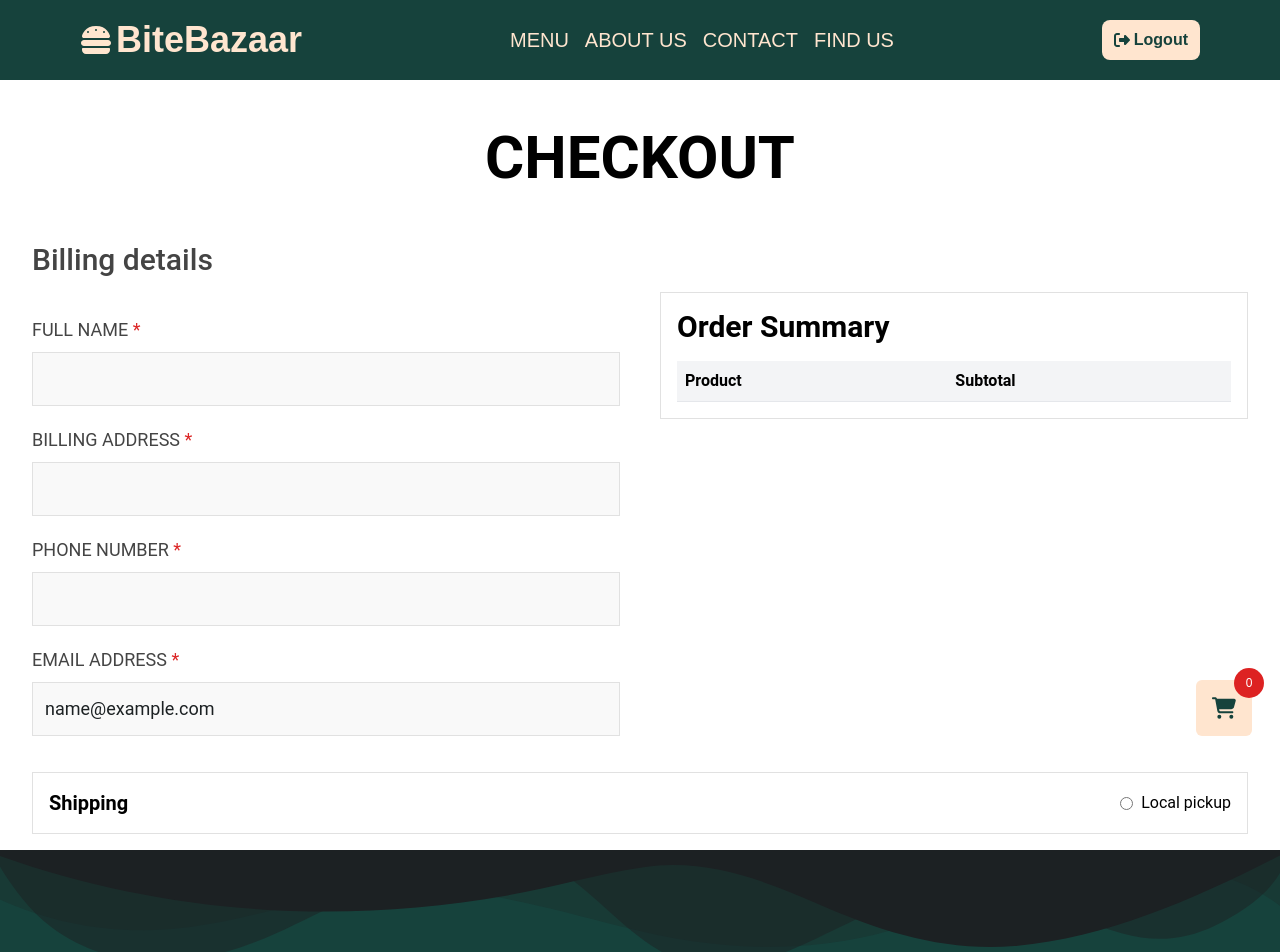
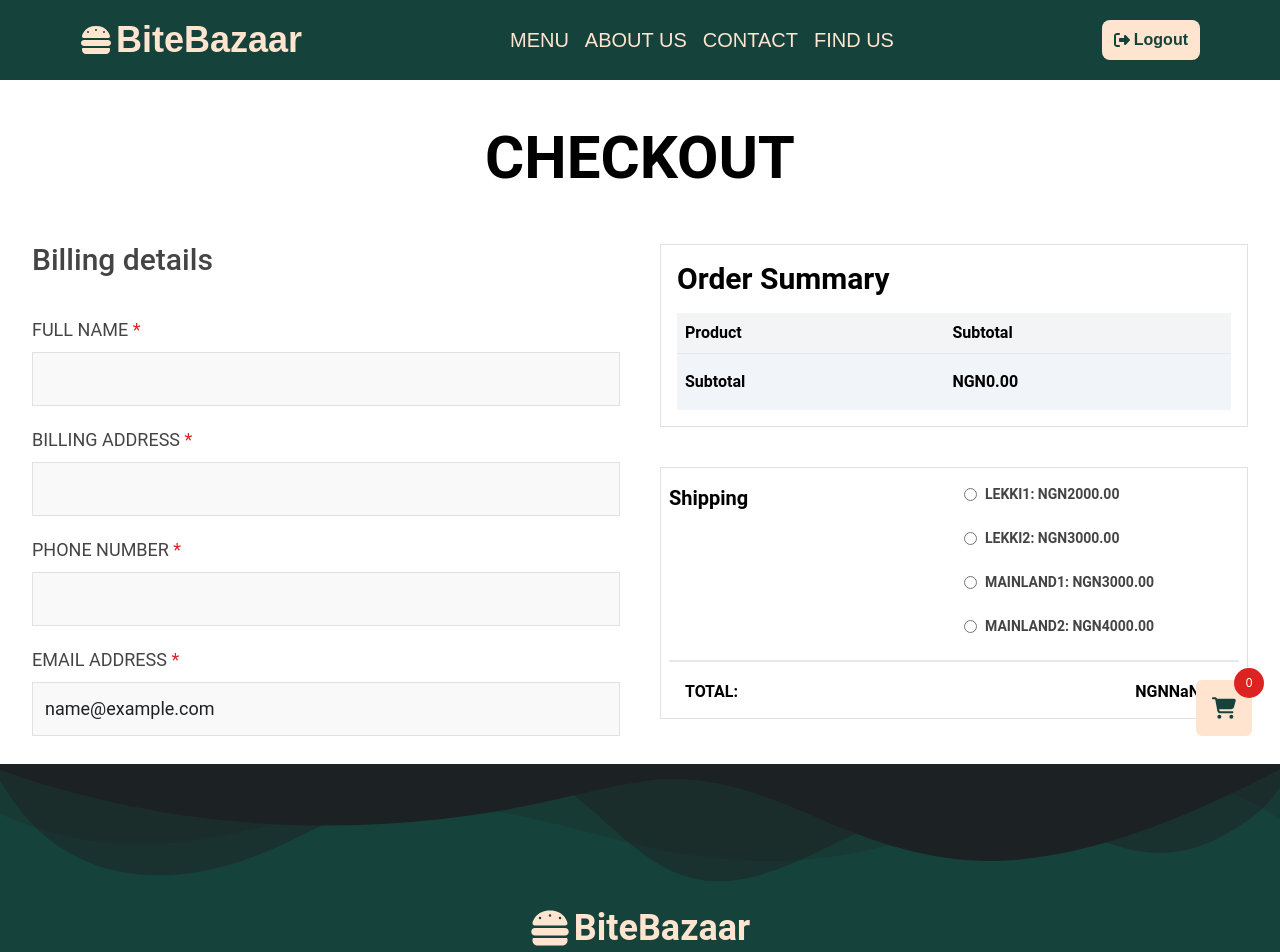
Before and after one commit to maludatech/bitebazaar, a Next.js app: page /checkout in a window 1280 px wide. Shown: the top 952 px of the page. Built offline with nearby package versions, Linux system fonts and the light colour scheme; sample sign-in values are in the browser's storage.

Commit message:
second commit 10th of October, 2024

```diff
--- a/app/(user)/checkout/page.tsx
+++ b/app/(user)/checkout/page.tsx
@@ -1,6 +1,6 @@
 "use client";
 
-import { useMemo, useEffect } from "react";
+import { useMemo, useEffect, useState } from "react";
 import { useReactTable, getCoreRowModel, flexRender, ColumnDef } from "@tanstack/react-table";
 import { useRouter } from "next/navigation";
 import Cookies from "js-cookie";
@@ -20,12 +20,24 @@ const CheckOut = () => {
   const { cart } = useCartContext();
   const router = useRouter();
 
+  const [selectedDelivery, setSelectedDelivery] = useState<keyof typeof deliveryFee | null>(null);
+
+  const deliveryFee = {
+    "Lekki1": 2000,
+    "Lekki2":3000,
+    "mainland1": 3000,
+    "mainland2": 4000
+  };
+
   useEffect(() => {
     const isLoggedIn = Cookies.get('isLoggedIn');
     if (!user && !isLoggedIn) {
       router.push('/login');
     }
   }, [user, router]);
+
+  // Calculate the subtotal by summing the price * quantity for each product
+  const subtotal = cart.reduce((acc, product) => acc + product.price * product.quantity, 0);
 
   // Table columns definition
   const columns = useMemo<ColumnDef<CartItem>[]>(
@@ -104,8 +116,9 @@ const CheckOut = () => {
             </div>
           </div>
 
-          {/* Product and Subtotal Table */}
-          <div className="flex flex-col gap-2 w-full sm:pt-12">
+          {/* Product and Shipping section */}
+          <div className="flex flex-col gap-10 w-full">
+            {/* Product and Subtotal Table */}
             <div className="border-[1px] w-full p-4 border-[#e1e1e1]">
               <h1 className="font-bold text-3xl pb-4">Order Summary</h1>
               <table className="w-full border-collapse">
@@ -131,21 +144,46 @@ const CheckOut = () => {
                     </tr>
                   ))}
                 </tbody>
+                <tfoot>
+                  <tr className="bg-slate-100 font-semibold">
+                    <td className="p-2  py-4">Subtotal</td>
+                    <td className="p-2  py-4">NGN{subtotal}.00</td>
+                  </tr>
+                </tfoot>
               </table>
             </div>
+
+            {/* Shipping section */}
+            <div className="border-[1px] w-full py-4 px-2 border-[#e1e1e1] flex-col gap-5 text-sm">
+            <div className="flex gap-5 justify-between w-full pb-6">
+              <h1 className="font-bold text-xl w-full">Shipping</h1>
+              <div className="flex flex-col gap-6 text-[#444444] font-semibold w-full">
+                {Object.keys(deliveryFee).map((location) => (
+                  <div key={location} className="flex items-center">
+                    <input
+                      type="radio"
+                      id={location}
+                      name="shipping"
+                      className="mr-2 hover:cursor-pointer"
+                      checked={selectedDelivery === location}
+                      onChange={() => setSelectedDelivery(location as keyof typeof deliveryFee)}
+                    />
+                    <label htmlFor={location} className="uppercase">
+                      {location}: NGN{deliveryFee[location as keyof typeof deliveryFee]}.00
+                    </label>
+                  </div>
+                ))}
+              </div>
+            </div>
+              <div className="flex justify-between border-t-2 pt-5 text-[16px] font-bold px-4">
+                <h1 className="uppercase">Total:</h1>
+                <h1>NGN{subtotal * deliveryFee}.00</h1>
+              </div>
+            </div>
+
           </div>
         </div>
 
-        {/* Shipping section */}
-        <div className="flex flex-col gap-4">
-          <div className="border-[1px] w-full p-4 border-[#e1e1e1] flex items-center justify-between">
-            <h1 className="font-bold text-xl">Shipping</h1>
-            <div className="flex items-center">
-              <input type="radio" id="local-pickup" name="shipping" className="mr-2" />
-              <label htmlFor="local-pickup">Local pickup</label>
-            </div>
-          </div>
-        </div>
       </div>
       <Footer />
     </div>
```
